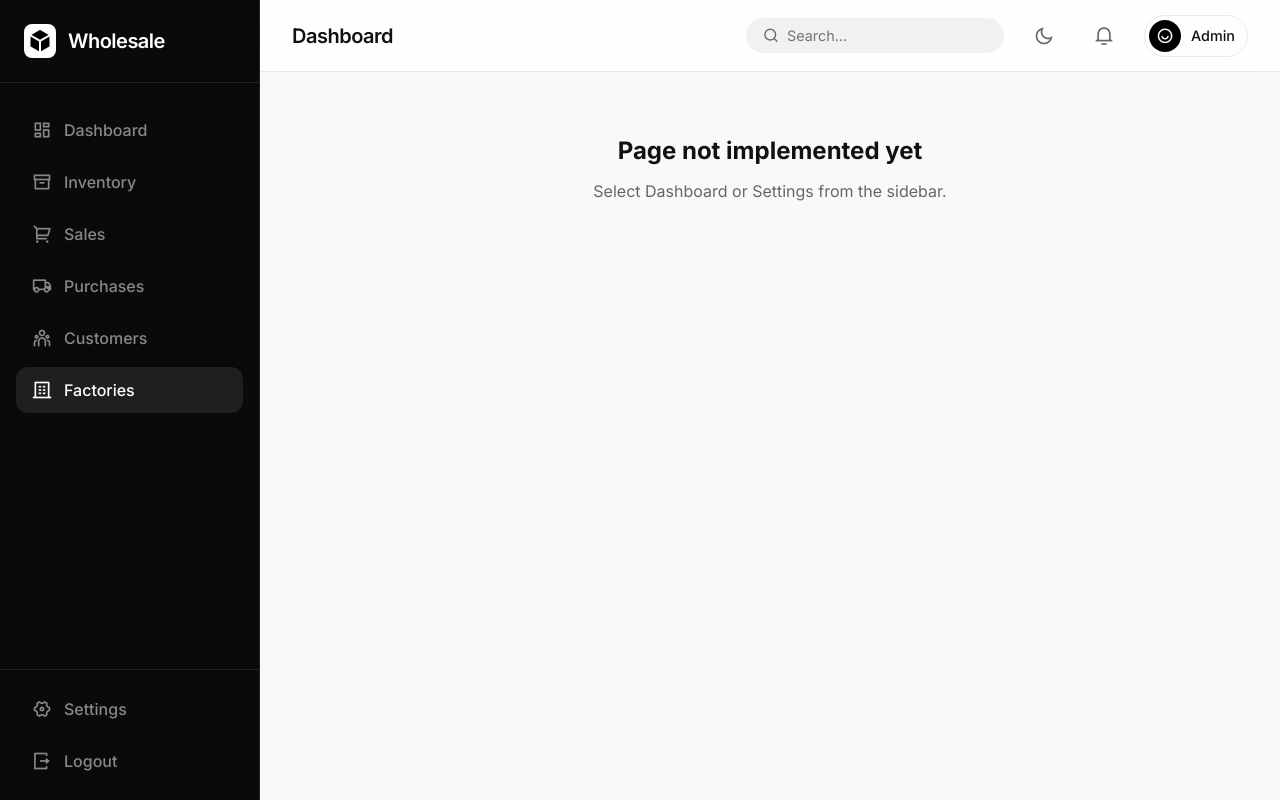
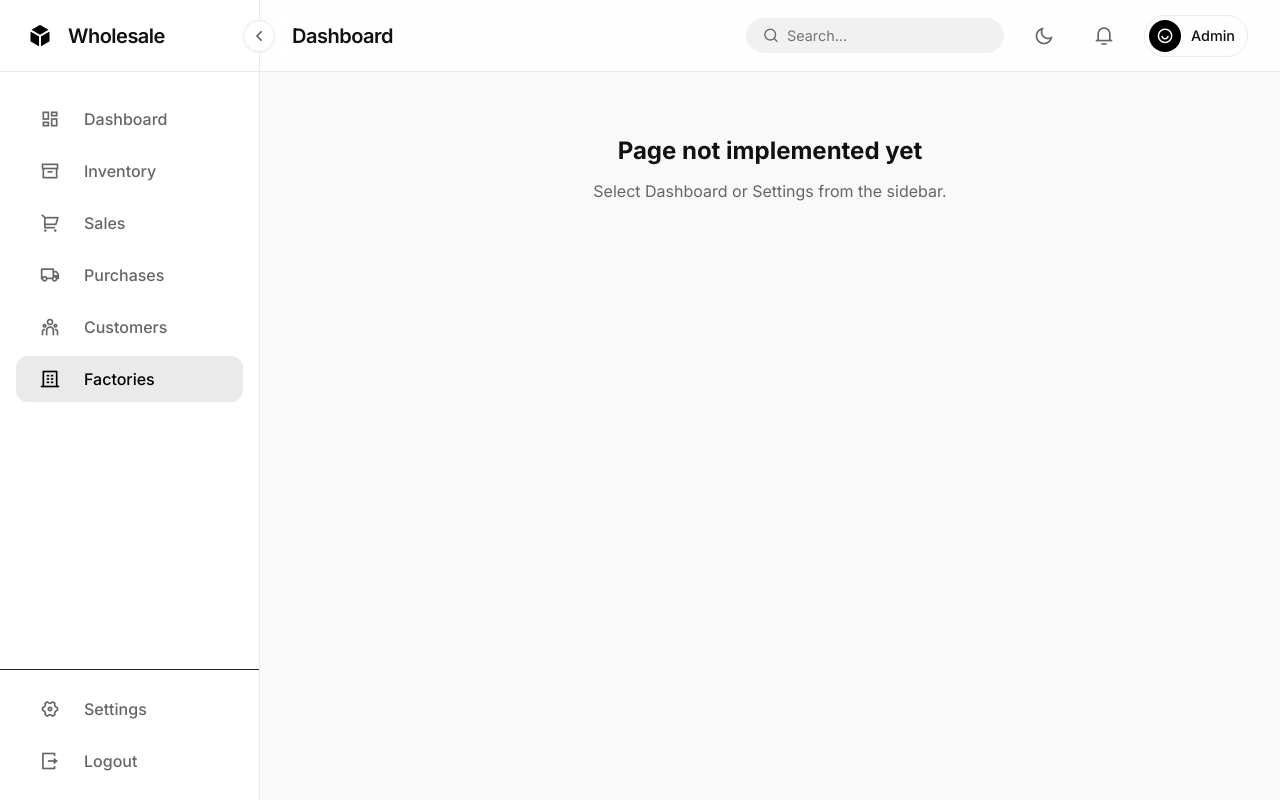
Before and after one commit to eyobmdev/wholesale-management, a React (Vite) app in the folder client/: page /factories in a window 1280 px wide. Built offline with nearby package versions, Linux system fonts and the light colour scheme; no server answers.

Commit message:
feat: add collapsible sidebar functionality with updated theme variables and styling

```diff
--- a/client/src/components/layout/Sidebar/index.jsx
+++ b/client/src/components/layout/Sidebar/index.jsx
@@ -1,7 +1,9 @@
-import React from 'react';
+import React, { useState } from 'react';
 import { NavLink } from 'react-router-dom';
 
 export default function Sidebar({ isOpen, setIsOpen }) {
+  const [isCollapsed, setIsCollapsed] = useState(false);
+
   const navItems = [
     { name: 'Dashboard', icon: 'ri-dashboard-line', path: '/dashboard' },
     { name: 'Inventory', icon: 'ri-archive-line', path: '/inventory' },
@@ -12,12 +14,23 @@ export default function Sidebar({ isOpen, setIsOpen }) {
   ];
 
   return (
-    <aside className={`sidebar ${isOpen ? 'open' : ''}`}>
-      <div className="sidebar-header">
+    <aside className={`sidebar ${isOpen ? 'open' : ''} ${isCollapsed ? 'collapsed' : ''}`}>
+      <div className="sidebar-header" style={{ justifyContent: isCollapsed ? 'center' : 'flex-start', padding: isCollapsed ? '0' : '0 24px' }}>
         <i className="ri-box-3-fill logo-icon"></i>
-        <h2>Wholesale</h2>
-        <button className="icon-btn mobile-close" onClick={() => setIsOpen(false)} style={{marginLeft: 'auto'}}>
+
+        {!isCollapsed && <h2>Wholesale</h2>}
+
+        {/* Mobile close button (only shows on mobile via CSS) */}
+        <button className="icon-btn mobile-close" onClick={() => setIsOpen(false)} style={{ marginLeft: 'auto' }}>
           <i className="ri-close-line"></i>
+        </button>
+
+        {/* Desktop collapse button (only shows on desktop via CSS) */}
+        <button
+          className="icon-btn desktop-collapse"
+          onClick={() => setIsCollapsed(!isCollapsed)}
+        >
+          <i className={isCollapsed ? "ri-arrow-right-s-line" : "ri-arrow-left-s-line"}></i>
         </button>
       </div>
       <nav className="sidebar-nav">
@@ -27,8 +40,11 @@ export default function Sidebar({ isOpen, setIsOpen }) {
               <NavLink
                 to={item.path}
                 className={({ isActive }) => isActive ? 'active' : ''}
+                title={isCollapsed ? item.name : ""}
+                style={{ justifyContent: isCollapsed ? 'center' : 'flex-start', padding: isCollapsed ? '12px 0' : '12px 24px' }}
               >
-                <i className={item.icon}></i> <span>{item.name}</span>
+                <i className={item.icon} style={{ margin: isCollapsed ? '0' : '0 12px 0 0' }}></i>
+                {!isCollapsed && <span>{item.name}</span>}
               </NavLink>
             </li>
           ))}
@@ -37,13 +53,24 @@ export default function Sidebar({ isOpen, setIsOpen }) {
       <div className="sidebar-footer">
         <ul>
           <li>
-            <NavLink to="/settings" className={({ isActive }) => isActive ? 'active' : ''}>
-              <i className="ri-settings-4-line"></i> <span>Settings</span>
+            <NavLink
+              to="/settings"
+              className={({ isActive }) => isActive ? 'active' : ''}
+              title={isCollapsed ? "Settings" : ""}
+              style={{ justifyContent: isCollapsed ? 'center' : 'flex-start', padding: isCollapsed ? '12px 0' : '12px 24px' }}
+            >
+              <i className="ri-settings-4-line" style={{ margin: isCollapsed ? '0' : '0 12px 0 0' }}></i>
+              {!isCollapsed && <span>Settings</span>}
             </NavLink>
           </li>
           <li>
-            <a style={{cursor: 'pointer'}}>
-              <i className="ri-logout-box-r-line"></i> <span>Logout</span>
+            <a
+              className="logout-btn"
+              style={{ cursor: 'pointer', justifyContent: isCollapsed ? 'center' : 'flex-start', padding: isCollapsed ? '12px 0' : '12px 24px' }}
+              title={isCollapsed ? "Logout" : ""}
+            >
+              <i className="ri-logout-box-r-line" style={{ margin: isCollapsed ? '0' : '0 12px 0 0' }}></i>
+              {!isCollapsed && <span>Logout</span>}
             </a>
           </li>
         </ul>
--- a/client/src/style.css
+++ b/client/src/style.css
@@ -4,12 +4,13 @@
   --text-color: #111111;
   --text-muted: #666666;
 
-  --sidebar-bg: #0a0a0a;
-  --sidebar-text: #ffffff;
-  --sidebar-text-muted: #888888;
-  --sidebar-hover: #1f1f1f;
-  --sidebar-active: #ffffff;
-  --sidebar-active-bg: #1f1f1f;
+  --sidebar-bg: #ffffff;
+  --sidebar-border: #eaeaea;
+  --sidebar-text: #111111;
+  --sidebar-text-muted: #666666;
+  --sidebar-hover: #f5f5f5;
+  --sidebar-active: #000000;
+  --sidebar-active-bg: #eaeaea;
 
   --header-bg: rgba(255, 255, 255, 0.85); /* Glassmorphism */
   --header-border: #eaeaea;
@@ -45,12 +46,13 @@ body.dark-theme {
   --text-color: #f5f5f5;
   --text-muted: #999999;
 
-  --sidebar-bg: #000000;
+  --sidebar-bg: #0a0a0a;
+  --sidebar-border: #222222;
   --sidebar-text: #ffffff;
   --sidebar-text-muted: #888888;
-  --sidebar-hover: #222222;
+  --sidebar-hover: #1f1f1f;
   --sidebar-active: #ffffff;
-  --sidebar-active-bg: #222222;
+  --sidebar-active-bg: #1f1f1f;
 
   --header-bg: rgba(20, 20, 20, 0.85);
   --header-border: #333333;
@@ -100,17 +102,24 @@ body {
   color: var(--sidebar-text);
   display: flex;
   flex-direction: column;
-  border-right: 1px solid #222;
-  transition: var(--transition);
+  border-right: 1px solid var(--sidebar-border);
+  transition: width 0.3s cubic-bezier(0.25, 0.8, 0.25, 1);
   z-index: 10;
+  position: relative;
+}
+
+.sidebar.collapsed {
+  width: 80px;
 }
 
 .sidebar-header {
-  padding: 24px;
+  height: 72px;
+  padding: 0 24px;
   display: flex;
   align-items: center;
   gap: 12px;
-  border-bottom: 1px solid #222;
+  border-bottom: 1px solid var(--sidebar-border);
+  box-sizing: border-box;
 }
 
 .logo-icon {
@@ -168,6 +177,11 @@ body {
   transform: translateX(4px);
 }
 
+.sidebar ul a.logout-btn:hover {
+  background-color: rgba(239, 68, 68, 0.1);
+  color: #ef4444;
+}
+
 .sidebar ul a.active {
   background-color: var(--sidebar-active-bg);
   color: var(--sidebar-active);
@@ -176,6 +190,20 @@ body {
 .sidebar-footer {
   padding: 16px;
   border-top: 1px solid #222;
+}
+
+.sidebar.collapsed .sidebar-header h2,
+.sidebar.collapsed .sidebar-nav span,
+.sidebar.collapsed .sidebar-footer span {
+  display: none;
+}
+
+.sidebar.collapsed .sidebar-nav {
+  align-items: center;
+}
+
+.sidebar.collapsed .sidebar-nav ul a {
+  justify-content: center;
 }
 
 /* Main Wrapper */
@@ -432,6 +460,23 @@ body {
   display: none;
 }
 
+.desktop-collapse {
+  display: flex;
+  position: absolute;
+  right: -16px;
+  top: 20px;
+  width: 32px;
+  height: 32px;
+  background: var(--card-bg);
+  border: 1px solid var(--card-border);
+  border-radius: 50%;
+  align-items: center;
+  justify-content: center;
+  padding: 0;
+  box-shadow: var(--shadow-sm);
+  z-index: 20;
+}
+
 @media (max-width: 768px) {
   .settings-form-grid {
     grid-template-columns: 1fr;
@@ -439,15 +484,23 @@ body {
 
   .sidebar {
     position: fixed;
-    left: 0;
     top: 0;
+    left: -260px;
     height: 100vh;
-    transform: translateX(-100%);
     box-shadow: var(--shadow-md);
+    width: 260px; /* Always full width on mobile */
+  }
+
+  .sidebar.collapsed {
+    width: 260px; /* Ignore collapsed state on mobile */
   }
 
   .sidebar.open {
-    transform: translateX(0);
+    left: 0;
+  }
+
+  .desktop-collapse {
+    display: none;
   }
 
   .sidebar-overlay {
```
